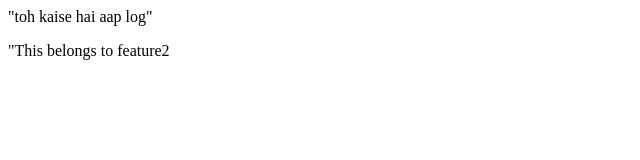
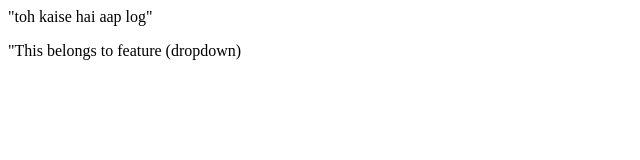
Before and after one commit to harshit-0606/localRepo, a plain HTML site: page index.html in a window 1280 px wide. Shown: the full height of the page, 0-640 px from the left. Drawn offline with Linux system fonts and the light colour scheme.

Commit message:
add dropdown

```diff
--- a/index.html
+++ b/index.html
@@ -1,3 +1,3 @@
 <p>"toh kaise hai aap log"</p>
-<p>"This belongs to feature2</p>
+<p>"This belongs to feature (dropdown)</p>
 <script src="style.js"></script>
```
